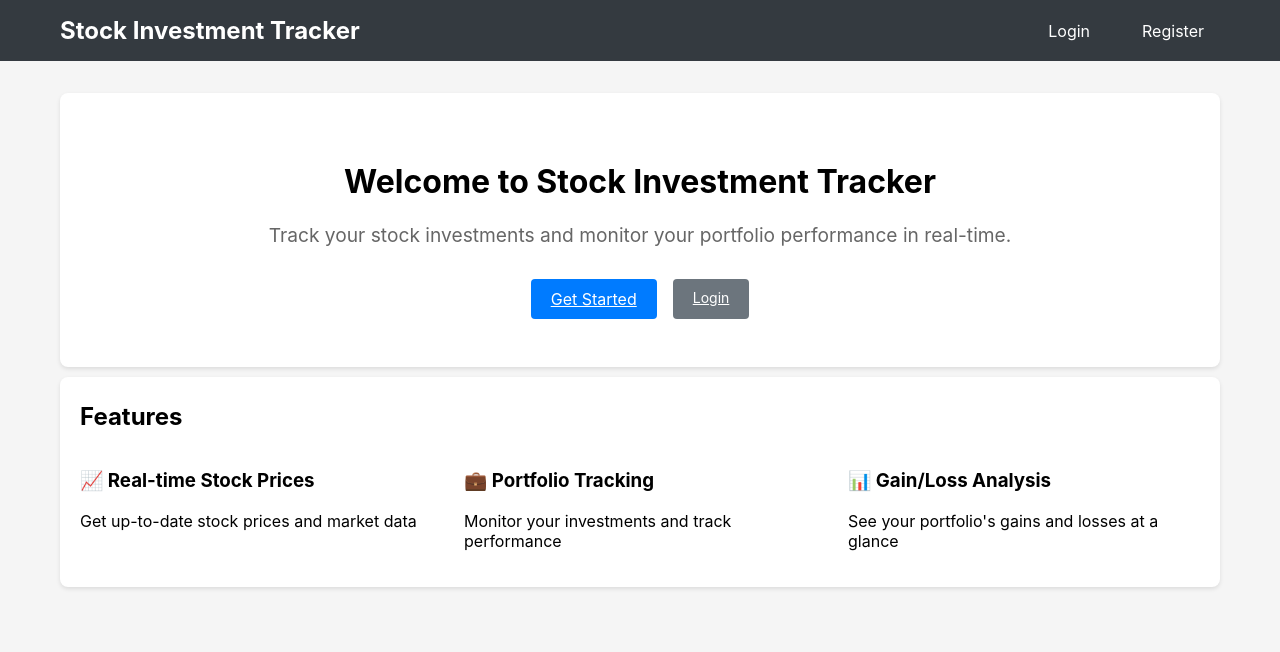
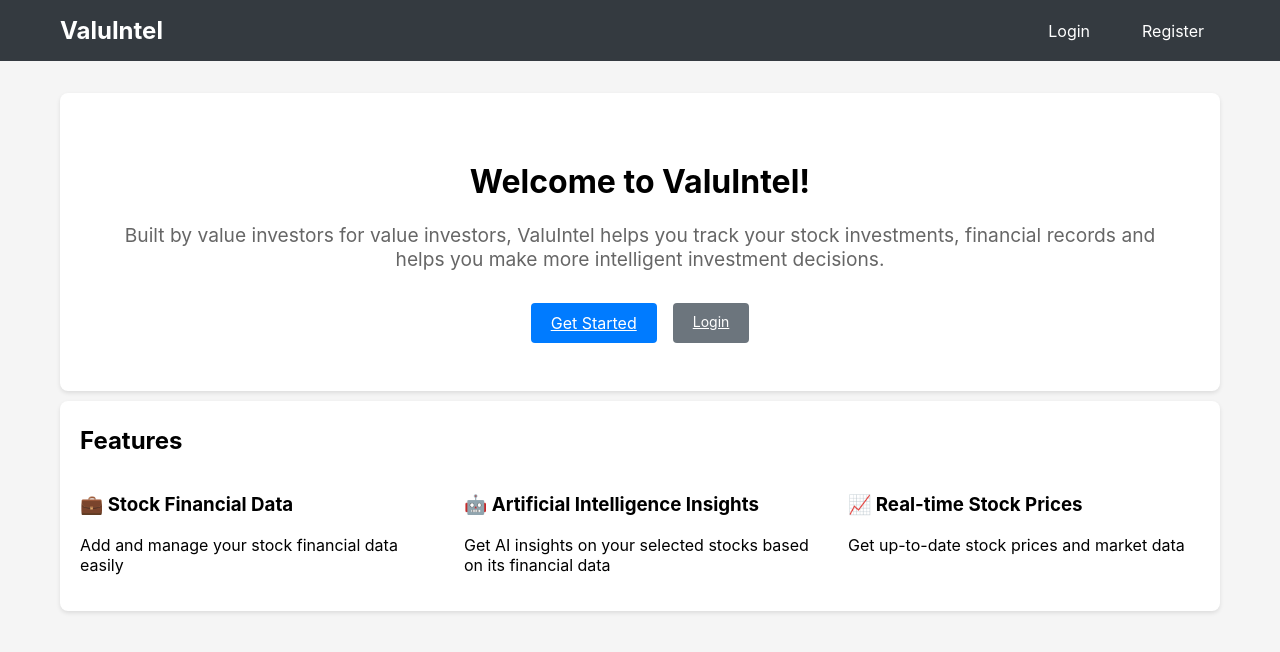
Before and after one commit to Izzat1098/stocks_app_frontend, a React (Create React App) app: page / in a window 1280 px wide. Shown: the top 652 px of the page. Built offline with nearby package versions, Linux system fonts and the light colour scheme; no server answers; the HTML template or start-up script is replaced by a standard one.

Commit message:
renamed app to valuintel

```diff
--- a/public/index.html
+++ b/public/index.html
@@ -11,7 +11,7 @@
     />
     <link rel="apple-touch-icon" href="%PUBLIC_URL%/logo192.png" />
     <link rel="manifest" href="%PUBLIC_URL%/manifest.json" />
-    <title>Stock Investment Tracker App</title>
+    <title>ValuIntel</title>
   </head>
   <body>
     <noscript>You need to enable JavaScript to run this app.</noscript>
--- a/src/components/Navbar.tsx
+++ b/src/components/Navbar.tsx
@@ -23,7 +23,7 @@ const Navbar: React.FC = () => {
     <nav className="navbar">
       <div className="navbar-content">
         <Link to="/" className="navbar-brand" onClick={closeMenu}>
-          Stock Investment Tracker
+          ValuIntel
         </Link>
 
         {/* Hamburger button */}
--- a/src/pages/HomePage.tsx
+++ b/src/pages/HomePage.tsx
@@ -8,9 +8,10 @@ const HomePage: React.FC = () => {
   return (
     <div className="container">
       <div className="card" style={{ textAlign: 'center', padding: '3rem' }}>
-        <h1>Welcome to Stock Investment Tracker</h1>
+        <h1>Welcome to ValuIntel!</h1>
         <p style={{ fontSize: '1.2rem', marginBottom: '2rem', color: '#666' }}>
-          Track your stock investments and monitor your portfolio performance in real-time.
+          Built by value investors for value investors, ValuIntel helps you track
+          your stock investments, financial records and helps you make more intelligent investment decisions.
         </p>
 
         {!isAuthenticated ? (
@@ -35,16 +36,16 @@ const HomePage: React.FC = () => {
         <h2>Features</h2>
         <div style={{ display: 'grid', gridTemplateColumns: 'repeat(auto-fit, minmax(250px, 1fr))', gap: '2rem', marginTop: '1rem' }}>
           <div>
+            <h3>💼 Stock Financial Data</h3>
+            <p>Add and manage your stock financial data easily</p>
+          </div>
+          <div>
+            <h3>🤖 Artificial Intelligence Insights</h3>
+            <p>Get AI insights on your selected stocks based on its financial data</p>
+          </div>
+          <div>
             <h3>📈 Real-time Stock Prices</h3>
             <p>Get up-to-date stock prices and market data</p>
-          </div>
-          <div>
-            <h3>💼 Portfolio Tracking</h3>
-            <p>Monitor your investments and track performance</p>
-          </div>
-          <div>
-            <h3>📊 Gain/Loss Analysis</h3>
-            <p>{"See your portfolio's gains and losses at a glance"}</p>
           </div>
         </div>
       </div>
```
